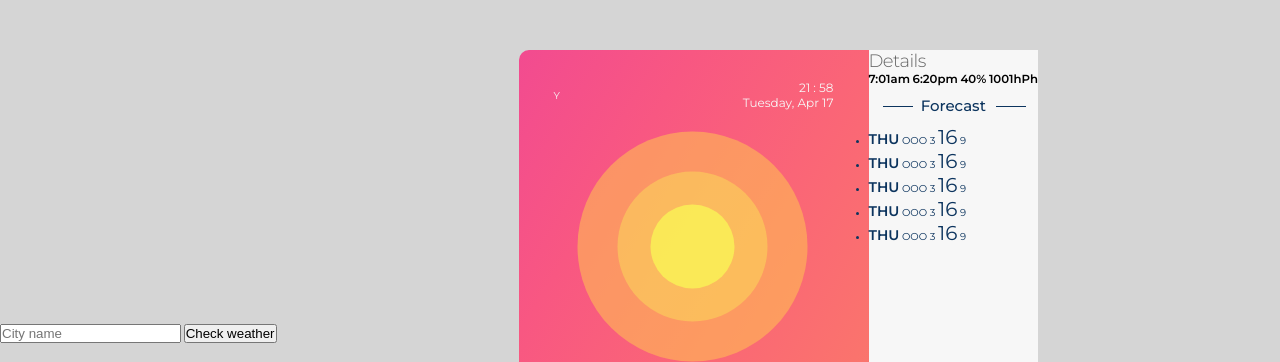
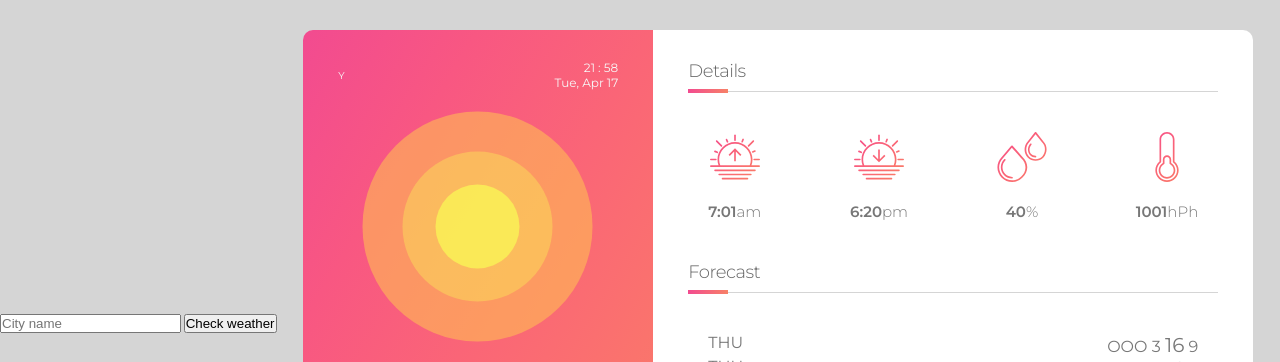
Before and after one commit to marcin-kochanek/weather-app, a website: page index.html in a window 1280 px wide. Shown: the top 362 px of the page. Drawn offline with Linux system fonts and the light colour scheme.

Commit message:
Continue creating SVG icons and definining CSS styles for the desing

```diff
--- a/index.html
+++ b/index.html
@@ -26,20 +26,19 @@
       </div>
       <div class="weather__icon">
         <svg width="235" height="235" xmlns="http://www.w3.org/2000/svg" xmlns:svg="http://www.w3.org/2000/svg">
-          <!-- Created with SVG-edit - http://svg-edit.googlecode.com/ -->
           <g>
-           <title>Layer 3</title>
-           <circle fill="#ffbd54" stroke-width="0" stroke-dasharray="null" stroke-linejoin="null" stroke-linecap="null" stroke-opacity="0.8" cx="116.5" cy="116.5" r="115" id="svg_20" fill-opacity="0.6" stroke="#000000"/>
+            <title>Sunlight 2</title>
+            <circle fill="#ffbd54" stroke-width="0" stroke-dasharray="null" stroke-linejoin="null" stroke-linecap="null" stroke-opacity="0.8" cx="116.5" cy="116.5" r="115" id="svg_20" fill-opacity="0.6" stroke="#000000"/>
           </g>
           <g>
-           <title>Layer 2</title>
-           <circle fill="#f9fc55" stroke-width="0" stroke-dasharray="null" stroke-linejoin="null" stroke-linecap="null" stroke-opacity="0.8" fill-opacity="0.5" opacity="0.7" cx="116.5" cy="116.5" r="75" id="svg_22" stroke="#000000"/>
+            <title>Sunlight 1</title>
+            <circle fill="#f9fc55" stroke-width="0" stroke-dasharray="null" stroke-linejoin="null" stroke-linecap="null" stroke-opacity="0.8" fill-opacity="0.5" opacity="0.7" cx="116.5" cy="116.5" r="75" id="svg_22" stroke="#000000"/>
           </g>
           <g>
-           <title>Layer 1</title>
-           <circle fill="#f9fc55" stroke-width="0" stroke-dasharray="null" stroke-linejoin="null" stroke-linecap="null" stroke-opacity="0.8" opacity="0.7" cx="116.5" cy="116.5" r="42" id="svg_8" stroke="#000000"/>
+            <title>Sun</title>
+            <circle fill="#f9fc55" stroke-width="0" stroke-dasharray="null" stroke-linejoin="null" stroke-linecap="null" stroke-opacity="0.8" opacity="0.7" cx="116.5" cy="116.5" r="42" id="svg_8" stroke="#000000"/>
           </g>
-         </svg>
+        </svg>
       </div>
       <div class="weather__info">
         <span class="weather__info--temp">40</span>
@@ -52,26 +51,30 @@
         <h2 class="second-heading">details</h2>
         <ul class="details__list">
           <li class="details__list-item">
+            <div class="details__icon details__icon--sunrise"></div>
             <h3 class="third-heading"><strong class="details__sunrise">7:01</strong>am</h3>
           </li>
           <li class="details__list-item">
+            <div class="details__icon details__icon--sunset"></div>
             <h3 class="third-heading"><strong class="details__sunset">6:20</strong>pm</h3>
           </li>
           <li class="details__list-item">
+            <div class="details__icon details__icon--humidity"></div>
             <h3 class="third-heading"><strong class="details__humidity">40</strong>&percnt;</h3>
           </li>
           <li class="details__list-item">
+            <div class="details__icon details__icon--pressure"></div>
             <h3 class="third-heading"><strong class="details__pressure">1001</strong>hPh</h3>
           </li>
         </ul>
       </div>
       <div class="forecast">
-        <h2 class="forecast__heading">forecast</h2>
+        <h2 class="second-heading">forecast</h2>
         <ul class="forecast__list">
           <li class="forecast__list-item">
             <span class="forecast__day">THU</span>
-            <span class="forecast__icon">OOO</span>
             <span class="forecast__temp">
+              <span class="forecast__temp--icon">OOO</span>
               <span class="forecast__temp--morning">3</span>
               <span class="forecast__temp--day">16</span>
               <span class="forecast__temp--evening">9</span>
@@ -79,8 +82,8 @@
           </li>
           <li class="forecast__list-item">
             <span class="forecast__day">THU</span>
-            <span class="forecast__icon">OOO</span>
             <span class="forecast__temp">
+              <span class="forecast__temp--icon">OOO</span>
               <span class="forecast__temp--morning">3</span>
               <span class="forecast__temp--day">16</span>
               <span class="forecast__temp--evening">9</span>
@@ -88,8 +91,8 @@
           </li>
           <li class="forecast__list-item">
             <span class="forecast__day">THU</span>
-            <span class="forecast__icon">OOO</span>
             <span class="forecast__temp">
+              <span class="forecast__temp--icon">OOO</span>
               <span class="forecast__temp--morning">3</span>
               <span class="forecast__temp--day">16</span>
               <span class="forecast__temp--evening">9</span>
@@ -97,8 +100,8 @@
           </li>
           <li class="forecast__list-item">
             <span class="forecast__day">THU</span>
-            <span class="forecast__icon">OOO</span>
             <span class="forecast__temp">
+              <span class="forecast__temp--icon">OOO</span>
               <span class="forecast__temp--morning">3</span>
               <span class="forecast__temp--day">16</span>
               <span class="forecast__temp--evening">9</span>
@@ -106,8 +109,8 @@
           </li>
           <li class="forecast__list-item">
             <span class="forecast__day">THU</span>
-            <span class="forecast__icon">OOO</span>
             <span class="forecast__temp">
+              <span class="forecast__temp--icon">OOO</span>
               <span class="forecast__temp--morning">3</span>
               <span class="forecast__temp--day">16</span>
               <span class="forecast__temp--evening">9</span>
--- a/main.scss
+++ b/main.scss
@@ -33,18 +33,39 @@ body {
 /// HEADINGS ///
 
 .second-heading {
+  display: block;
   font-size: 1.8rem;
-  text-transform: capitalize;
   font-weight: 300;
   color: #666;
+  text-transform: capitalize;
   letter-spacing: -.5px;
+  border-bottom: 1px solid #d5d5d5;
+  padding-bottom: 5px;
+
+  &::after {
+    content: "";
+    position: relative;
+    display: block;
+    height: 4px;
+    width: 4rem;
+    background-image: linear-gradient(
+    to right,
+    #f24b90,
+    #f78167);
+    top: 7px;
+  }
+}
+
+.third-heading {
+  font-size: 1.5rem;
+  color: #777;
+  font-weight: 300;
 }
 
 .weather-app {
   //height: 80vh;
   max-width: 120rem;
-  border-radius: 10px 0;
-  margin: 5rem auto;
+  margin: 3rem auto;
 
   display: flex;
 }
@@ -53,9 +74,19 @@ body {
   //display: none;
 }
 
+.details-forecast-wrapper {
+  background-color: #fff;
+  border-radius: 0 10px 10px 0;
+  padding: 30px 35px;
+  min-width: 60rem;
+
+  display: flex;
+  flex-direction: column;
+}
+
 .weather {
   min-width: 35rem;
-  border-radius: 10px 0;
+  border-radius: 10px 0 0 10px;
   padding: 30px 35px;
   background-image: linear-gradient(
     to right bottom,
@@ -95,7 +126,7 @@ body {
   }
 
   &__icon svg {
-    margin-top: 2rem;
+    margin: 2rem 0;
   }
 
   &__info {
@@ -118,6 +149,7 @@ body {
     }
 
     &--desc {
+      text-transform: lowercase;
       font-size: 1.3rem;
       font-weight: 300;
     }
@@ -151,30 +183,75 @@ body {
   top: -5rem;
 }
 
-.details-forecast-wrapper {
-background-color: #f7f7f7;
-
-  display: flex;
-  flex-direction: column;
-}
-
-/// STATISTICS ///
+//////////////////
+/// DETAILS ///
 
 .details {
   display: flex;
   flex-direction: column;
+
+  &__list {
+    padding: 4rem 2rem;
+    display: flex;
+    justify-content: space-between;
+  }
+
+  &__list-item {
+    display: inline-flex;
+    flex-direction: column;
+    align-items: center;
+  }
+
+  &__icon {
+    height: 5rem;
+    width: 5rem;
+    background-image: linear-gradient(
+      to right bottom,
+      #f24b90,
+      #f85782,
+      #fa6577,
+      #fa736d,
+      #f78167);
+    margin-bottom: 2rem;
+    fill: currentColor;
+    -webkit-mask-image-size: cover;
+
+    &--sunrise {
+      -webkit-mask-image: url(icons/sunrise.svg);
+    }
+    &--sunset {
+      -webkit-mask-image: url(icons/sunset.svg);
+    }
+    &--humidity {
+      -webkit-mask-image: url(icons/humidity.svg);
+    }
+    &--pressure {
+      -webkit-mask-image: url(icons/pressure.svg);
+    }
+  }
 }
 
-.details__list-item {
-  display: inline-block;
-}
-
+////////////////
 /// FORECAST ///
 
 .forecast {
-  height: 30%;
-  color: #0C345E;
-  text-transform: capitalize;
+
+  &__list {
+    padding: 4rem 2rem;
+
+    display: flex;
+    flex-direction: column;
+  }
+
+  &__list-item {
+    list-style: none;
+    text-transform: capitalize;
+    color: #777;
+    font-size: 1.6rem;
+
+    display: flex;
+    justify-content: space-between;
+  }
 }
 
 .forecast__heading {
@@ -231,11 +308,6 @@ background-color: #f7f7f7;
   justify-content: space-around;
 }
 
-.forecast__day {
-  font-size: 14px;
-  font-weight: 600;
-}
-
 .forecast__temp--day {
   font-size: 20px;
 }
--- a/script.js
+++ b/script.js
@@ -1,6 +1,6 @@
 (function getCurrentDate() {
-  const WEEK_DAYS = [`monday`, `tuesday`, `wednesday`, `thursday`, `friday`, `saturday`, `sunday`];
-  //const WEEK_DAYS_SHORT = [`mon`, `tue`, `wed`, `thu`, `fri`, `sat`, `sun`];
+  //const WEEK_DAYS = [`monday`, `tuesday`, `wednesday`, `thursday`, `friday`, `saturday`, `sunday`];
+  const WEEK_DAYS_SHORT = [`mon`, `tue`, `wed`, `thu`, `fri`, `sat`, `sun`];
   const MONTHS = [`jan`, `feb`, `mar`, `apr`, `may`, `jun`, `jul`, `aug`, `sep`, `oct`, `nov`, `dec`];
 
   const addZero = (current) => {
@@ -8,7 +8,7 @@
   };
 
   const today = new Date();
-  const currentDay = WEEK_DAYS[today.getDay()-1]; //monday is 0!
+  const currentDay = WEEK_DAYS_SHORT[today.getDay()-1]; //monday is 0!
   const currentDate = today.getDate();
   const currentMonth = MONTHS[today.getMonth()];
   const currentYear = today.getFullYear();
@@ -29,12 +29,13 @@ function assignTemp(nodeEle, tempsArr) {
 }
 
 function assignDay(nodeEle) {
-  const WEEK_DAYS_SHORT = [`mon`, `tue`, `wed`, `thu`, `fri`, `sat`, `sun`];
+  //const WEEK_DAYS_SHORT = [`mon`, `tue`, `wed`, `thu`, `fri`, `sat`, `sun`];
+  const WEEK_DAYS = [`monday`, `tuesday`, `wednesday`, `thursday`, `friday`, `saturday`, `sunday`];
   const today = new Date().getDay();
 
   nodeEle.forEach((el, index) => {
     i = ((index + today) % 7)
-    el.innerHTML = WEEK_DAYS_SHORT[i];
+    el.innerHTML = WEEK_DAYS[i];
   });
 }
 
```
Also changed, not shown: icons/cloudymoon.svg, icons/cloudymoon2.svg (added), icons/cloudyrain.svg (deleted), icons/cloudysun.svg, icons/details-icons.svg (added), icons/humidity.svg (added), icons/lightning.svg (added), icons/lightrain.svg (added), icons/mist.svg (added), icons/pressure.svg (added), icons/rain.svg, icons/snow.svg (added), icons/sun.svg, icons/sunrise.svg (added), 2 more files.
